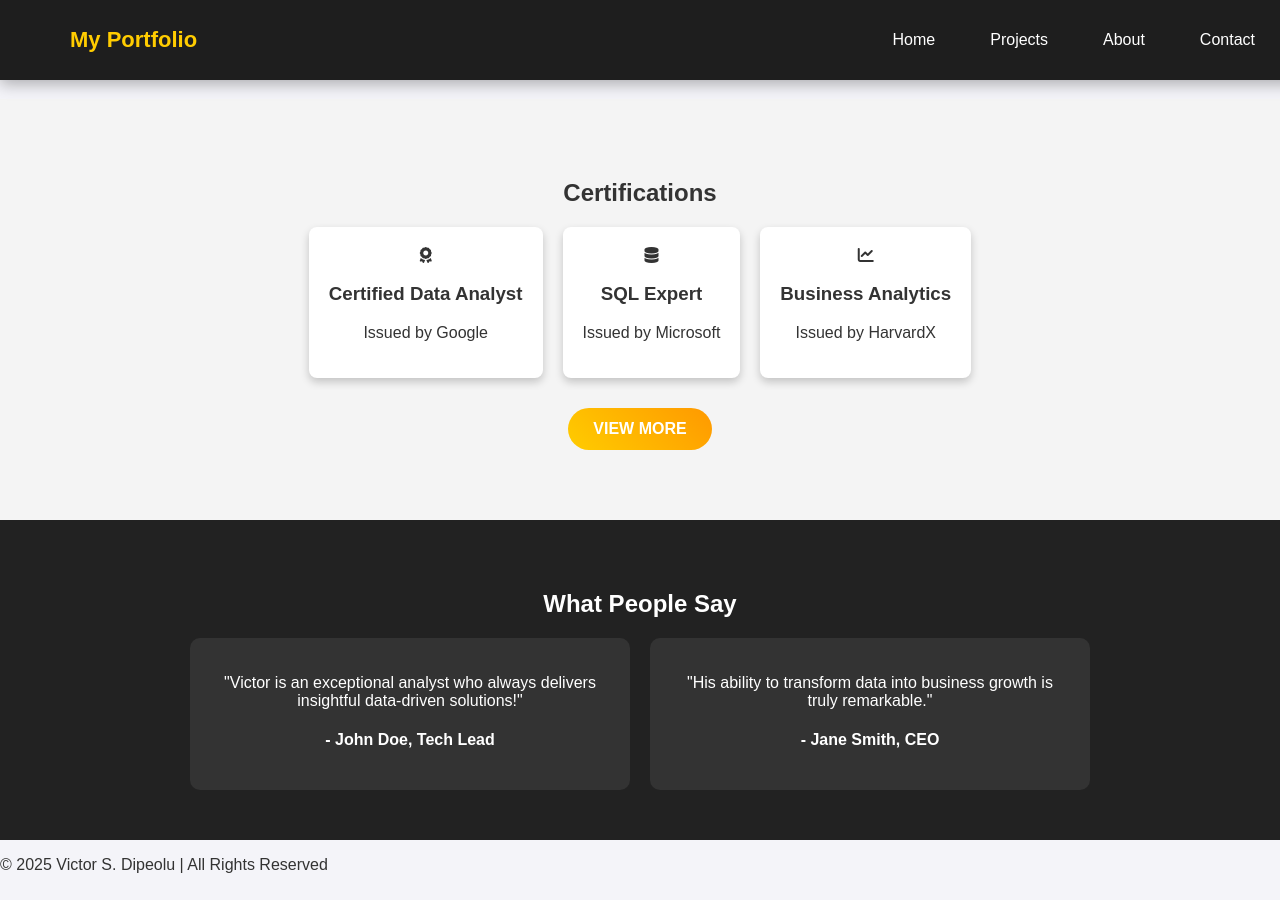
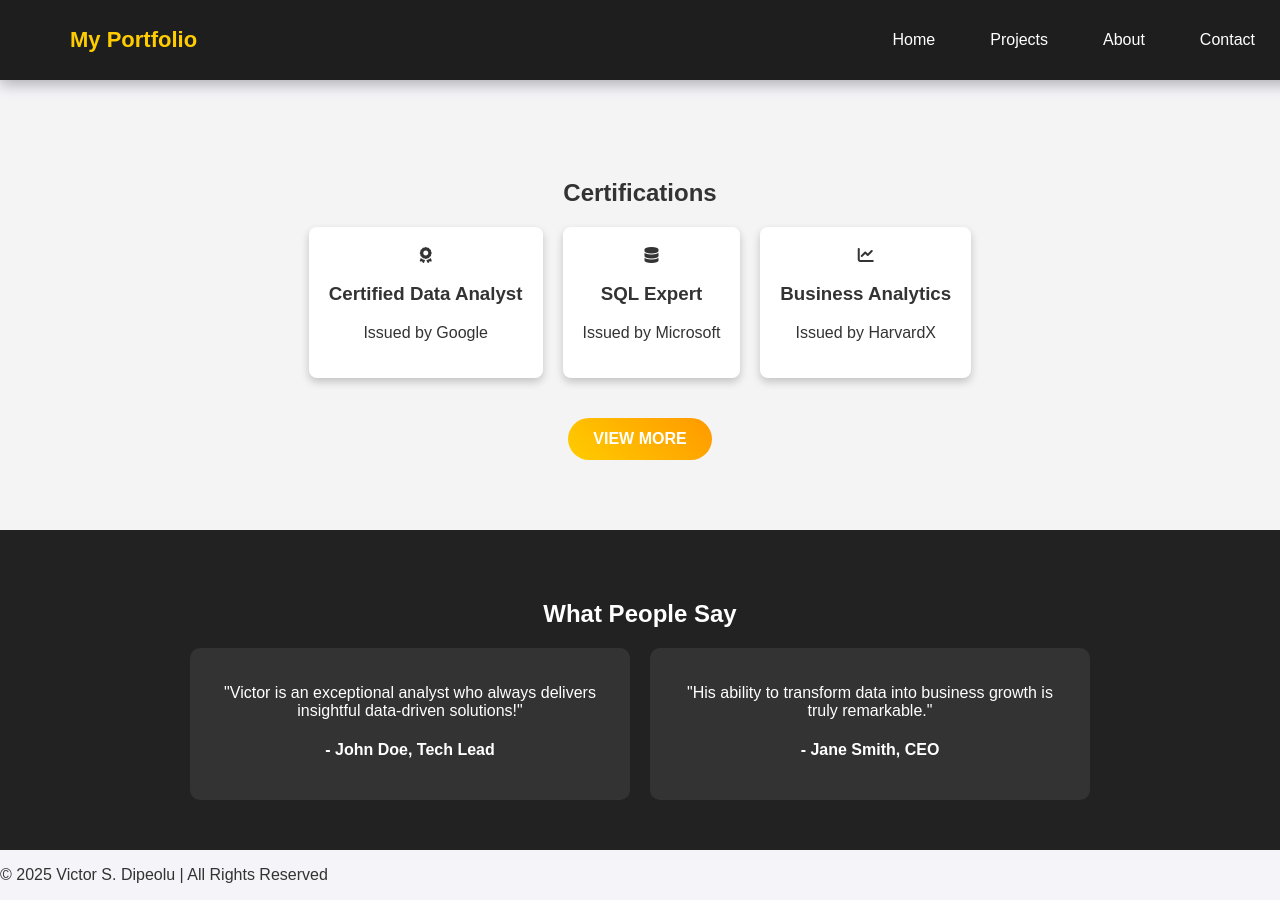
Before and after one commit to Vicmandip1/Portfolio, a Jekyll site: the page about.html, which Jekyll copies as it is, in a window 1280 px wide and 900 px high, scrolled down 1215 px. Built offline with Jekyll 4.4.1, drawn with Linux system fonts in a browser that asks for light colours.

Commit message:
Update about.css

```diff
--- a/assets/styles/about.css
+++ b/assets/styles/about.css
@@ -311,12 +311,10 @@
     transform: scale(1.05);
 }
 
-/* "View More" Button - Positioned in the Grid */
+/* "View More" Button Container */
 .cert-more {
-    grid-column: span 3;  /* Makes the button take full width of the row */
-    display: flex;
-    justify-content: center;
-    margin-top: 20px;
+    margin-top: 30px;
+    text-align: center;
 }
 
 /* CTA Button Styling */
@@ -341,10 +339,6 @@
 @media (max-width: 768px) {
     .cert-grid {
         grid-template-columns: repeat(1, 1fr); /* Switch to 1 column for mobile */
-    }
-
-    .cert-more {
-        grid-column: span 1;  /* Keep button aligned on mobile */
     }
 }
 
```
